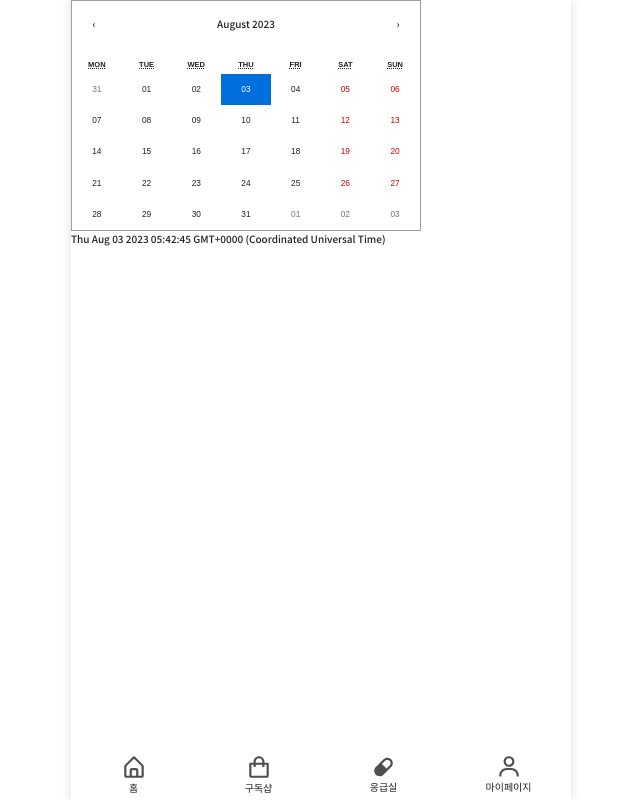
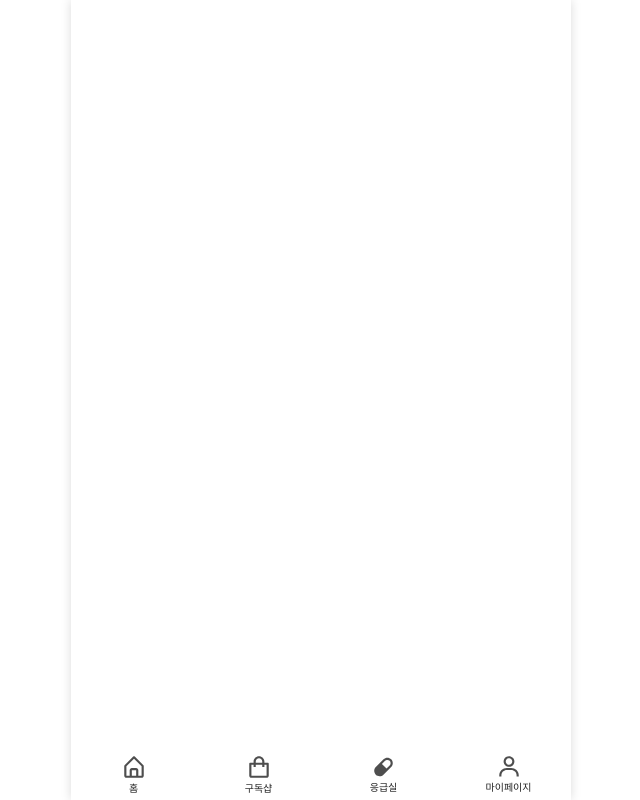
Before and after one commit to ycjeon0129/Planty, a React (Create React App) app in the folder frontend/: page /develop in a window 1280 px wide. Shown: the whole page, without its empty margins (319-959 px from the left). Built offline with nearby package versions, Linux system fonts and the light colour scheme.

Commit message:
[FE] Init : Develop 페이지 초기화

```diff
--- a/frontend/src/pages/Develop.tsx
+++ b/frontend/src/pages/Develop.tsx
@@ -1,13 +1,8 @@
-import CustomCalendar from 'components/atoms/booking/CustomCalendar/CustomCalendar';
 import 'react-calendar/dist/Calendar.css';
 import React from 'react';
 
 function Develop() {
-	return (
-		<div>
-			<CustomCalendar />
-		</div>
-	);
+	return <div />;
 }
 
 export default Develop;
```
